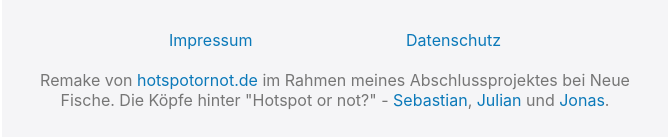
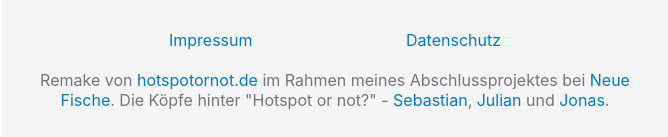
Before and after one commit to JulianBlohm/capstone-project, a React (Create React App) app: page /datenschutz in a window 1280 px wide. Shown: the part 1562-1699 px from the top of the page, without its empty margins (305-973 px from the left). Built offline with nearby package versions, Linux system fonts and the light colour scheme.

Commit message:
Add link to footer

```diff
--- a/src/components/Footer.js
+++ b/src/components/Footer.js
@@ -14,7 +14,7 @@ function Footer() {
                 <Domain href="https://hotspotornot.de" target="_blank">
                     hotspotornot.de
                 </Domain>{' '}
-                im Rahmen meines Abschlussprojektes bei Neue Fische. Die Köpfe
+                im Rahmen meines Abschlussprojektes bei <Domain href="https://www.neuefische.de/" target="_blank">Neue Fische</Domain>. Die Köpfe
                 hinter "Hotspot or not?" -{' '}
                 <Domain href="https://seb.astian.eu/" target="_blank">
                     Sebastian
```
